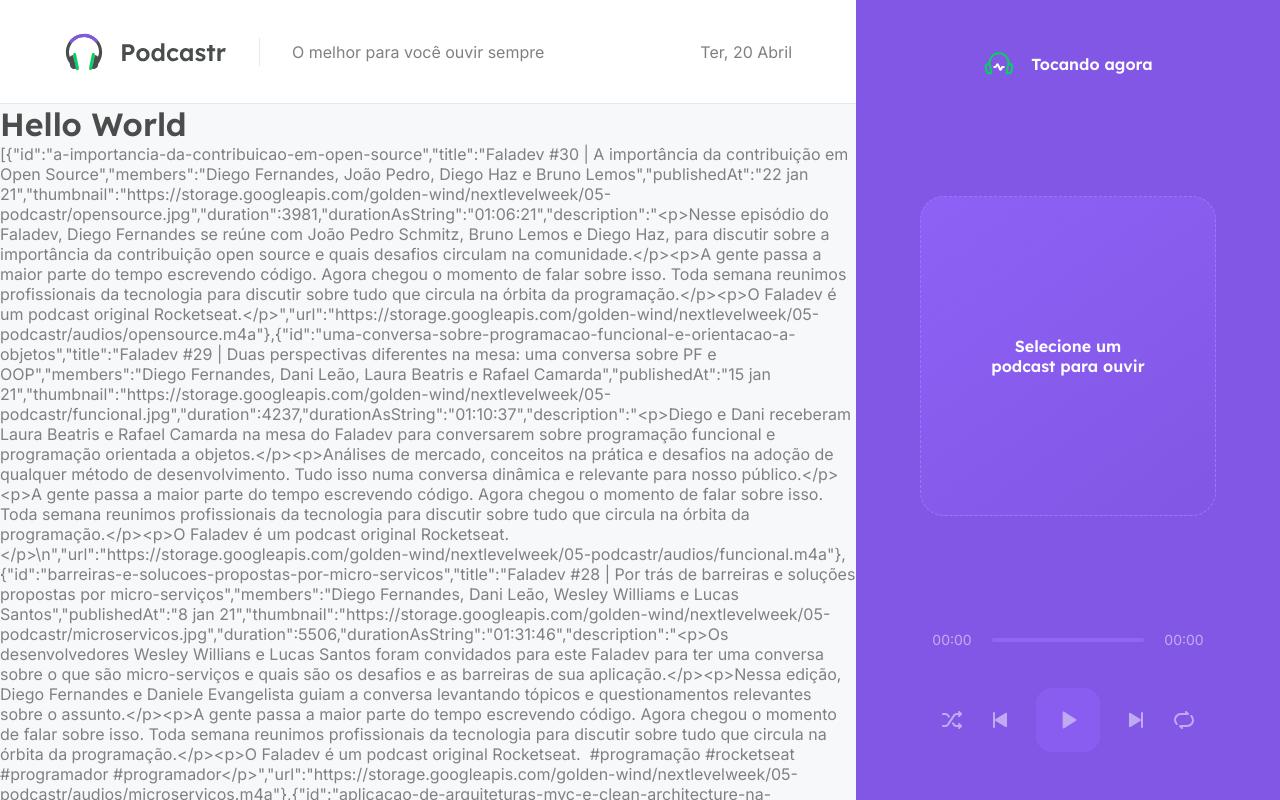
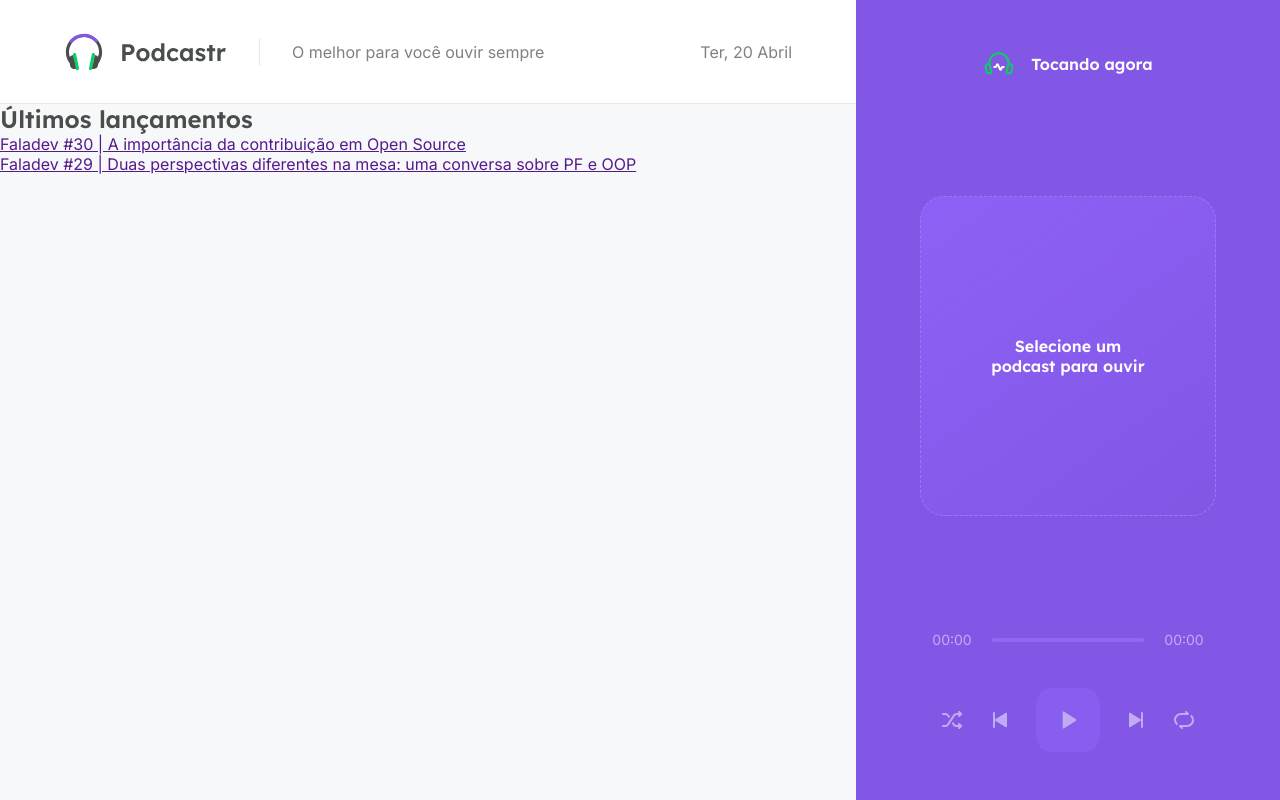
Before and after one commit to rafael-araujo-reis/podcasternext, a Next.js app: page / in a window 1280 px wide. Shown: the top 800 px of the page. Built offline with nearby package versions, Linux system fonts and the light colour scheme; data requests are answered from the project's data file.

Commit message:
List from lasted and all podcast

```diff
--- a/src/pages/index.tsx
+++ b/src/pages/index.tsx
@@ -34,29 +34,42 @@ import { format, parseISO } from 'date-fns'
 import { ptBR } from 'date-fns/locale';
 import { convertDurationToTimeString } from '../utils/convertDurationToTimeString';
 
+import styles from './home.module.scss'
+
 type Episode = {
   id: string,
   title: string,
+  thumbnail: string,
+  description: string,
   members: string,
-  published_at: string,
-  // thumbnail: string,
-  // description: string,
-  // file: {
-  //   url: string,
-  //   type: string,
-  //   duration: number;
-  // }
+  duration: number;
+  durationAsString: string,
+  url: string,
+  publishedAt: string
 }
 
 type HomeProps = {
-  episodes: Episode[];
+  latestEpisodes: Episode[],
+  allEpisodes: Episode[],
 }
-export default function Home(props: HomeProps) {
+export default function Home({ latestEpisodes, allEpisodes }: HomeProps) {
   return (
-    <>
-      < h1 > Hello World</h1 >
-      <p>{JSON.stringify(props.episodes)}</p>
-    </>
+    <div className={styles.homepage}>
+      <section className={styles.latestEpisodes}>
+        <h2>Últimos lançamentos</h2>
+        {/* o for it apenas percorre, o map percore e retorna */}
+        <ul>
+          {latestEpisodes.map(episode => {
+            return (
+              <li key={episode.id}>
+                <a href="">{episode.title}</a>
+              </li>
+            )
+          })}
+        </ul>
+      </section>
+      <section className={styles.allEpisodes}></section>
+    </div>
   );
 }
 
@@ -88,9 +101,13 @@ export const getStaticProps: GetStaticProps = async () => {
     }
   });
 
+  const latestEpisodes = episodes.slice(0, 2);
+  const allEpisodes = episodes.slice(2, episodes.length)
+
   return {
     props: {
-      episodes,
+      latestEpisodes,
+      allEpisodes
     },
     revalidate: 60 * 60 * 8 //seg * min * hora => execute 3 vezes por dia
   }
```
Also changed, not shown: src/pages/home.module.scss (added).
